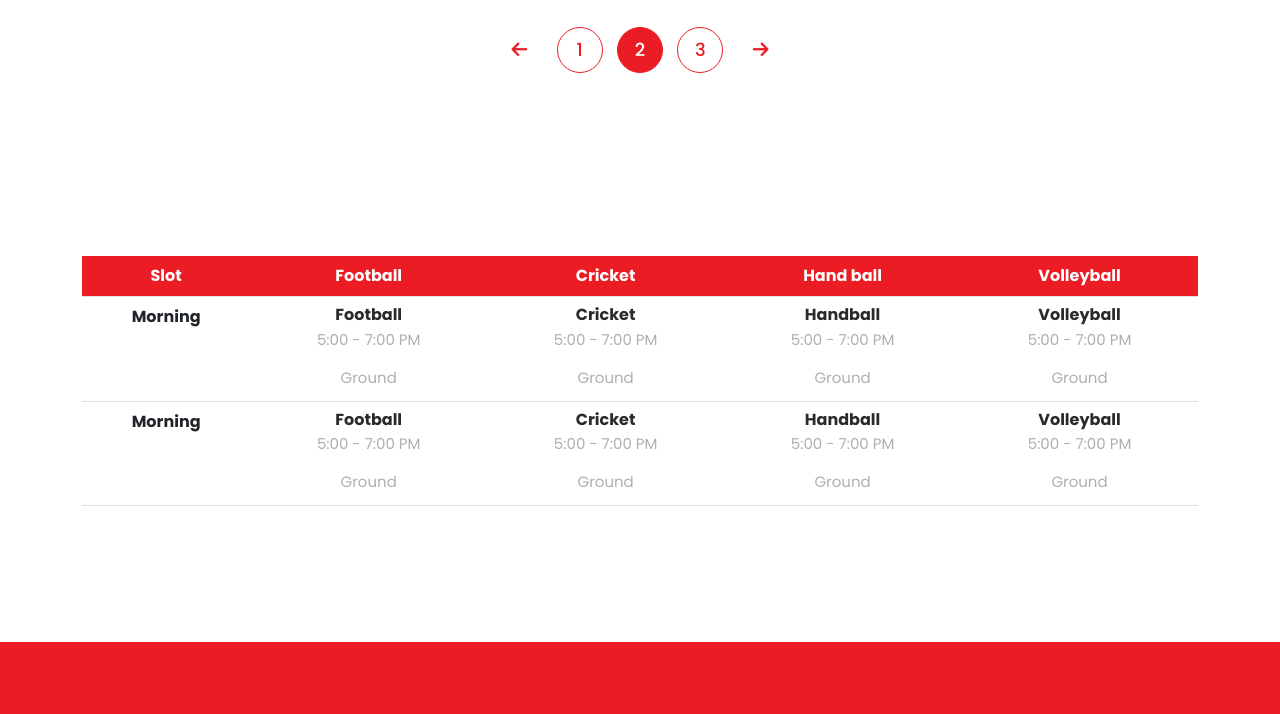
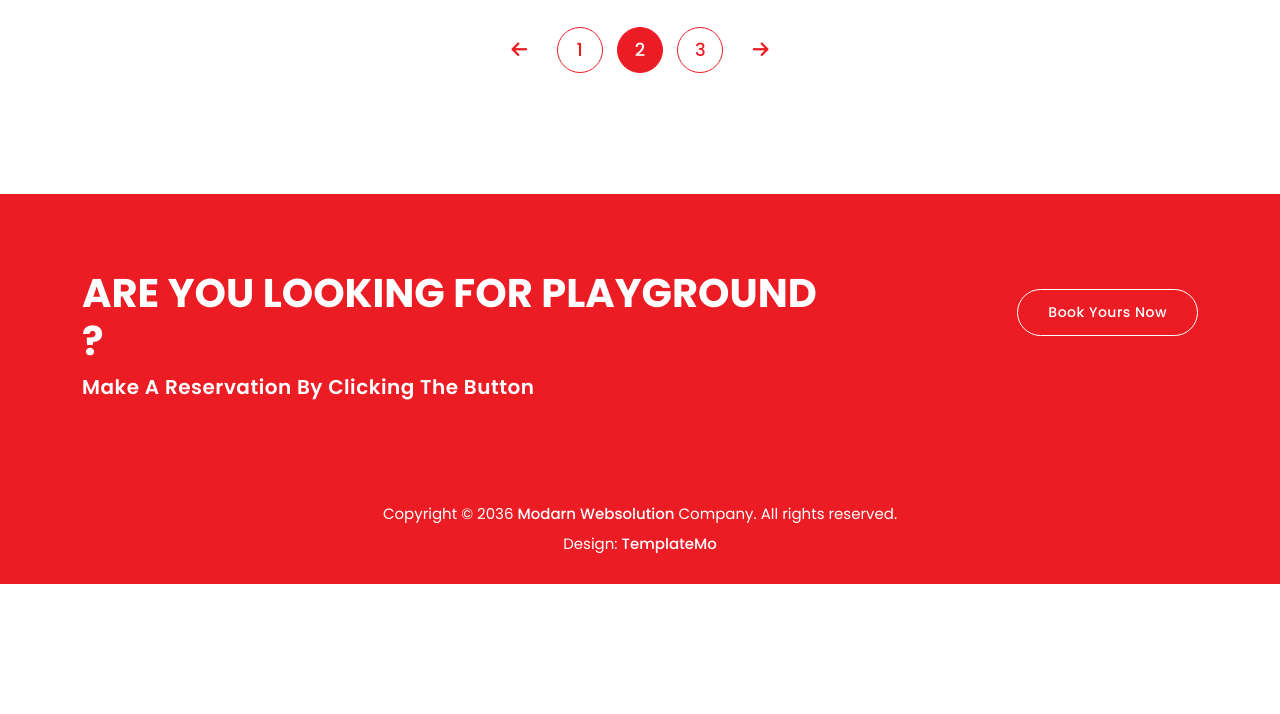
Before and after one commit to ShihabMahmod/Sports-field-booking-Shylet-, a plain HTML site: page deals2.html in a window 1280 px wide. Shown: the part 2007-2721 px from the top of the page. After the commit the page ends 2591 px from the top, so only its background shows below. Drawn offline with nearby package versions, Linux system fonts and the light colour scheme.

Commit message:
chnage page

```diff
--- a/deals2.html
+++ b/deals2.html
@@ -57,11 +57,11 @@ https://templatemo.com/tm-580-woox-travel
                     <!-- ***** Menu Start ***** -->
                     <ul class="nav">
                       <li><a href="index.html" class="active">Home</a></li>
-                      <li><a href="index.html">Playground One</a></li>
-                      <li><a href="index.html">Playground Two</a></li>
+                      <li><a href="deals1.html">Playground One</a></li>
+                      <li><a href="deals2.html">Playground Two</a></li>
+                      <li><a href="deals.html">Deals</a></li>
                       <li><a href="about.html">About</a></li>
-                      <li><a href="deals.html">Deals</a></li>
-                      <li><a href="reservation.html">Profile</a></li>
+
                   </ul>
                     <a class='menu-trigger'>
                         <span>Menu</span>
@@ -163,7 +163,7 @@ https://templatemo.com/tm-580-woox-travel
                   </div>
                   <p>Lorem ipsum dolor sit amet dire consectetur adipiscing elit.</p>
                   <div class="main-button">
-                    <a href="reservation.html">Book Now</a>
+                    <a href="reservation2.html">Book Now</a>
                   </div>
                 </div>
               </div>
@@ -194,7 +194,7 @@ https://templatemo.com/tm-580-woox-travel
                   </div>
                   <p>Lorem ipsum dolor sit amet dire consectetur adipiscing elit.</p>
                   <div class="main-button">
-                    <a href="reservation.html">Book Now</a>
+                    <a href="reservation2.html">Book Now</a>
                   </div>
                 </div>
               </div>
@@ -225,7 +225,7 @@ https://templatemo.com/tm-580-woox-travel
                   </div>
                   <p>Lorem ipsum dolor sit amet dire consectetur adipiscing elit.</p>
                   <div class="main-button">
-                    <a href="reservation.html">Book Now</a>
+                    <a href="reservation2.html">Book Now</a>
                   </div>
                 </div>
               </div>
@@ -256,7 +256,7 @@ https://templatemo.com/tm-580-woox-travel
                   </div>
                   <p>This free CSS template is provided by Template Mo website.</p>
                   <div class="main-button">
-                    <a href="reservation.html">Book Now</a>
+                    <a href="reservation2.html">Book Now</a>
                   </div>
                 </div>
               </div>
@@ -276,97 +276,6 @@ https://templatemo.com/tm-580-woox-travel
     </div>
   </div>
 
-  <section class="schedule-section section-padding" id="section_4">
-    <div class="container">
-        <div class="row">
-
-            <div class="col-12 text-center">
-                <h2 class="text-white mb-4">Our Schedule</h2>
-
-                <div class="table-responsive">
-                    <table class="schedule-table table" >
-                        <thead style="background-color: #eb1c24;color: #FFFFFF;">
-                            <tr>
-                                <th scope="col">Slot</th>
-
-                                <th scope="col">Football</th>
-
-                                <th scope="col">Cricket</th>
-
-                                <th scope="col">Hand ball</th>
-
-                                <th scope="col">Volleyball</th>
-
-                            </tr>
-                        </thead>
-
-                        <tbody>
-                            <tr>
-                                <th scope="row">Morning</th>
-                                <td class="table-background-image-wrap pop-background-image">
-                                    <h6>Football</h6>
-                                    <p class="mb-2">5:00 - 7:00 PM</p>
-                                    <p>Ground</p>
-                                    <div class="section-overlay"></div>
-                                </td>
-                                <td class="table-background-image-wrap pop-background-image">
-                                  <h6>Cricket</h6>
-                                  <p class="mb-2">5:00 - 7:00 PM</p>
-                                  <p>Ground</p>
-                                  <div class="section-overlay"></div>
-                                </td>
-
-                                <td class="table-background-image-wrap pop-background-image">
-                                  <h6>Handball</h6>
-                                  <p class="mb-2">5:00 - 7:00 PM</p>
-                                  <p>Ground</p>
-                                  <div class="section-overlay"></div>
-                                </td>
-                                <td class="table-background-image-wrap pop-background-image">
-                                  <h6>Volleyball</h6>
-                                  <p class="mb-2">5:00 - 7:00 PM</p>
-                                  <p>Ground</p>
-                                  <div class="section-overlay"></div>
-                              </td>
-                            </tr>
-
-                            <tr>
-                              <th scope="row">Morning</th>
-                              <td class="table-background-image-wrap pop-background-image">
-                                  <h6>Football</h6>
-                                  <p class="mb-2">5:00 - 7:00 PM</p>
-                                  <p>Ground</p>
-                                  <div class="section-overlay"></div>
-                              </td>
-                              <td class="table-background-image-wrap pop-background-image">
-                                <h6>Cricket</h6>
-                                <p class="mb-2">5:00 - 7:00 PM</p>
-                                <p>Ground</p>
-                                <div class="section-overlay"></div>
-                              </td>
-
-                              <td class="table-background-image-wrap pop-background-image">
-                                <h6>Handball</h6>
-                                <p class="mb-2">5:00 - 7:00 PM</p>
-                                <p>Ground</p>
-                                <div class="section-overlay"></div>
-                              </td>
-                              <td class="table-background-image-wrap pop-background-image">
-                                <h6>Volleyball</h6>
-                                <p class="mb-2">5:00 - 7:00 PM</p>
-                                <p>Ground</p>
-                                <div class="section-overlay"></div>
-                              </td>
-                            </tr>
-                        </tbody>
-                    </table>
-                </div>
-            </div>
-        </div>
-    </div>
-</section>
-
-
   <div style="background: #eb1c24 !important; " class="call-to-action">
     <div class="container">
       <div class="row">
@@ -376,7 +285,7 @@ https://templatemo.com/tm-580-woox-travel
         </div>
         <div class="col-lg-4">
           <div class="border-button">
-            <a href="reservation.html">Book Yours Now</a>
+            <a href="reservation2.html">Book Yours Now</a>
           </div>
         </div>
       </div>
```
Also changed, not shown: about.html (+4 -4 lines), deals.html (+5 -5 lines), deals1.html (+11 -11 lines), index.html (+2 -2 lines), reservation.html (+7 -6 lines), reservation2.html (renamed from badminton-reservation.html, +4 -4 lines), assets/images/deals-h.webp (added), assets/images/deals-v.jpg (added).
